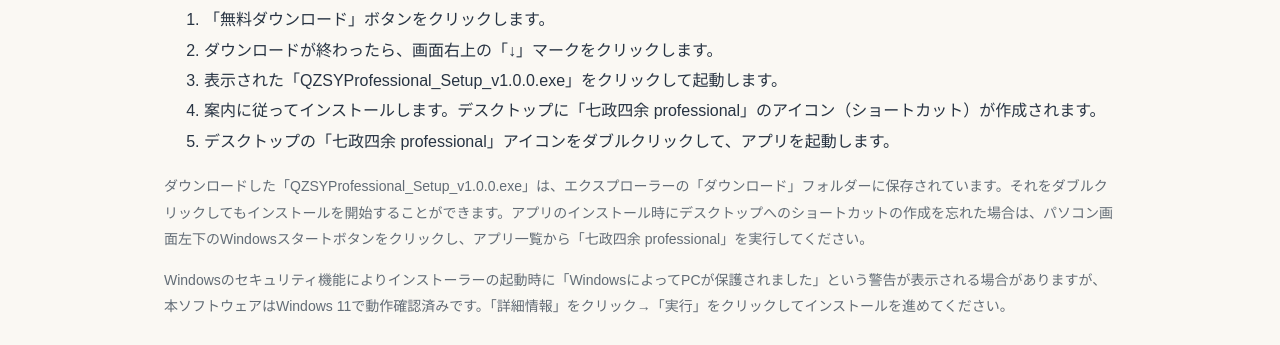
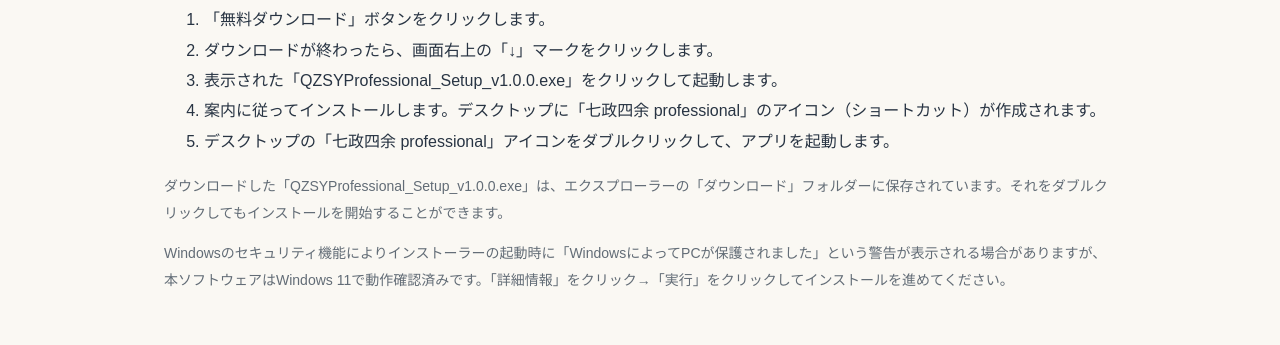
Before and after one commit to vrilorion/qzsy-professional, a plain HTML site: page index.html in a window 1280 px wide. Shown: the part 2224-2569 px from the top of the page. Drawn offline with Linux system fonts and the light colour scheme.

Commit message:
Update index.html

```diff
--- a/index.html
+++ b/index.html
@@ -200,7 +200,7 @@ footer a { color: #e0c38b; }
     <li>案内に従ってインストールします。デスクトップに「七政四余 professional」のアイコン（ショートカット）が作成されます。</li>
     <li>デスクトップの「七政四余 professional」アイコンをダブルクリックして、アプリを起動します。</li>
   </ol>
-  <p class="note">ダウンロードした「QZSYProfessional_Setup_v1.0.0.exe」は、エクスプローラーの「ダウンロード」フォルダーに保存されています。それをダブルクリックしてもインストールを開始することができます。アプリのインストール時にデスクトップへのショートカットの作成を忘れた場合は、パソコン画面左下のWindowsスタートボタンをクリックし、アプリ一覧から「七政四余 professional」を実行してください。</p>
+  <p class="note">ダウンロードした「QZSYProfessional_Setup_v1.0.0.exe」は、エクスプローラーの「ダウンロード」フォルダーに保存されています。それをダブルクリックしてもインストールを開始することができます。</p>
   <p class="note">
     Windowsのセキュリティ機能によりインストーラーの起動時に「WindowsによってPCが保護されました」という警告が表示される場合がありますが、本ソフトウェアはWindows 11で動作確認済みです。「詳細情報」をクリック→「実行」をクリックしてインストールを進めてください。
   </p>
```
